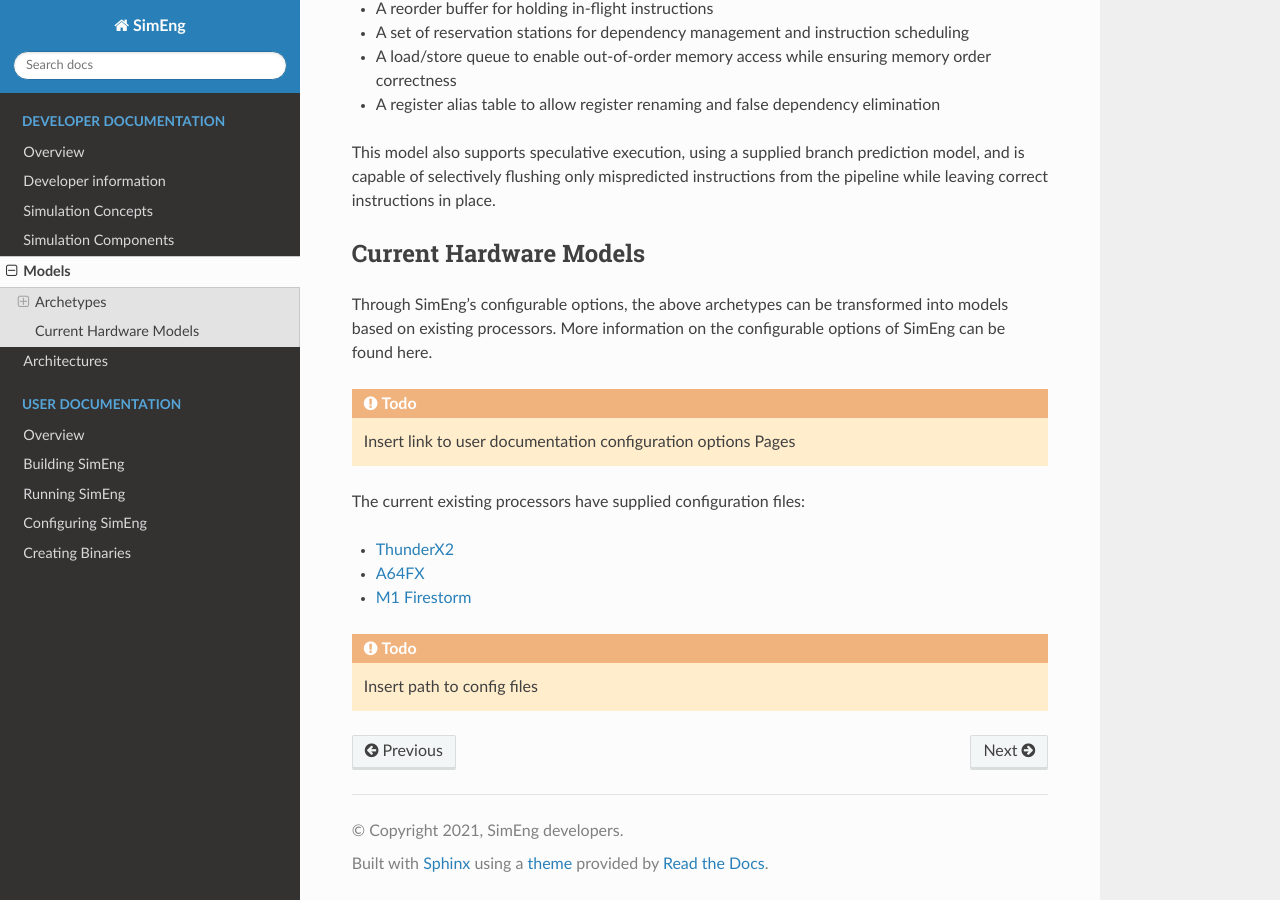
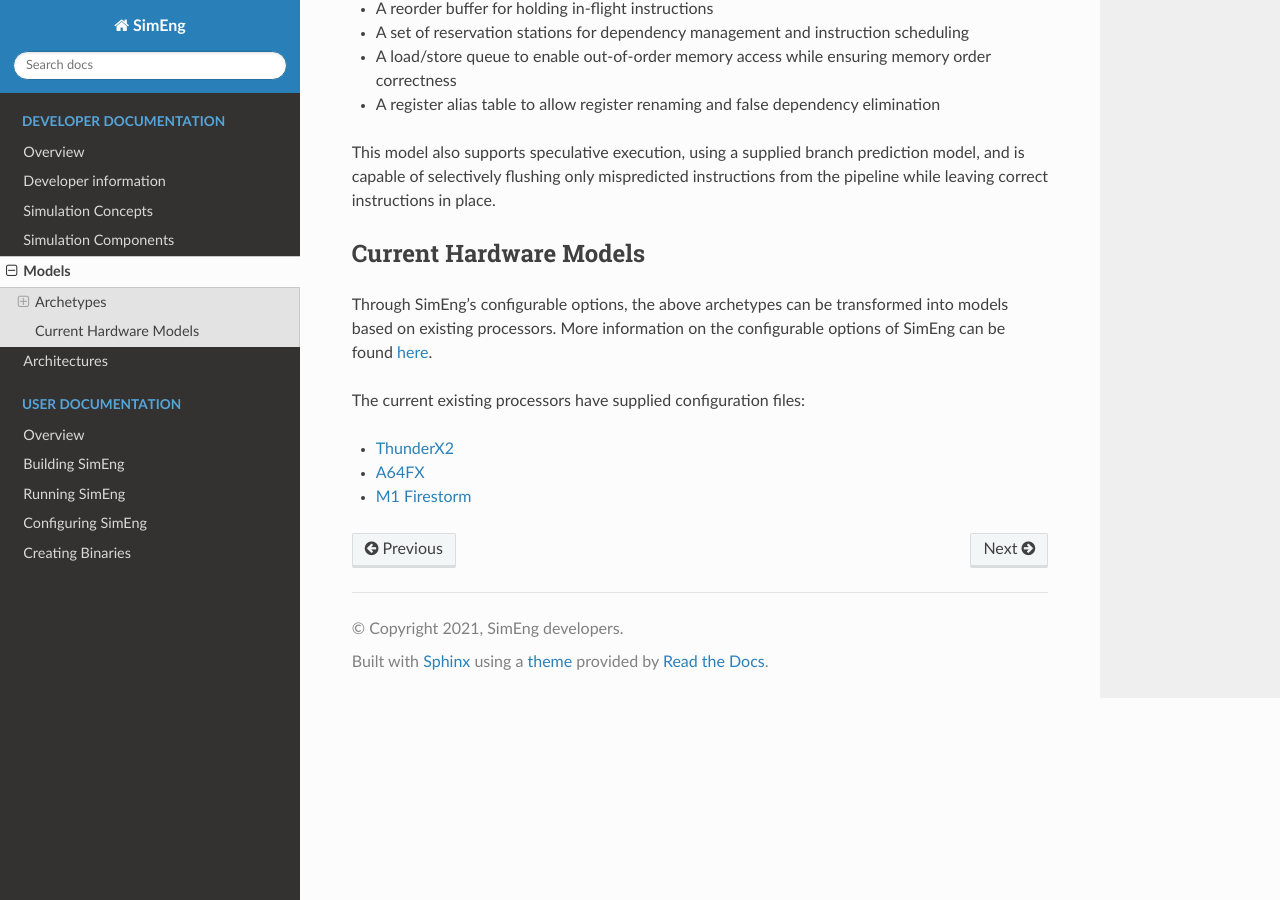
Before and after one commit to UoB-HPC/SimEng, a Sphinx documentation site: the page built from docs/sphinx/developer/models/index.rst, in a window 1280 px wide and 900 px high, scrolled down 1214 px. Built offline with Sphinx 7.4.7 and the Read the Docs theme 2.0.0, drawn with Linux system fonts in a browser that asks for light colours; pages that are not in the unit, such as notebooks, are missing from menus.

Commit message:
Fixed ToDos in developers models page SE-179

```diff
--- a/docs/sphinx/developer/models/index.rst
+++ b/docs/sphinx/developer/models/index.rst
@@ -48,18 +48,10 @@
 Current Hardware Models
 -----------------------
 
-Through SimEng's configurable options, the above archetypes can be transformed into models based on existing processors. More information on the configurable options of SimEng can be found here.
-
-.. todo::
-
-    Insert link to user documentation configuration options Pages
+Through SimEng's configurable options, the above archetypes can be transformed into models based on existing processors. More information on the configurable options of SimEng can be found :ref:`here <cnfSimEng>`.
 
 The current existing processors have supplied configuration files:
 
 - `ThunderX2 <https://en.wikichip.org/wiki/cavium/microarchitectures/vulcan>`_
 - `A64FX <https://github.com/fujitsu/A64FX/blob/master/doc/A64FX_Microarchitecture_Manual_en_1.4.pdf>`_
 - `M1 Firestorm <https://github.com/UoB-HPC/SimEng/blob/m1-dev/m1_docs/M1_Findings.md>`_
-
-.. todo::
-
-    Insert path to config files
--- a/docs/sphinx/user/configuring_simeng.rst
+++ b/docs/sphinx/user/configuring_simeng.rst
@@ -1,7 +1,9 @@
+.. _cnfSimEng:
+
 Configuring SimEng
 ==================
 
-SimEng configuration files are written in a YAML format, and provide values for the parameters of the processor architecture to be simulated.
+SimEng configuration files are written in a YAML format, and provide values for the parameters of the processor architecture to be simulated. Pre-written model configuration files can be found in the ``configs/`` directory.
 
 The configuration files are split into several sections, each of which is associated with a specific area of the architecture modelled.
 
```
